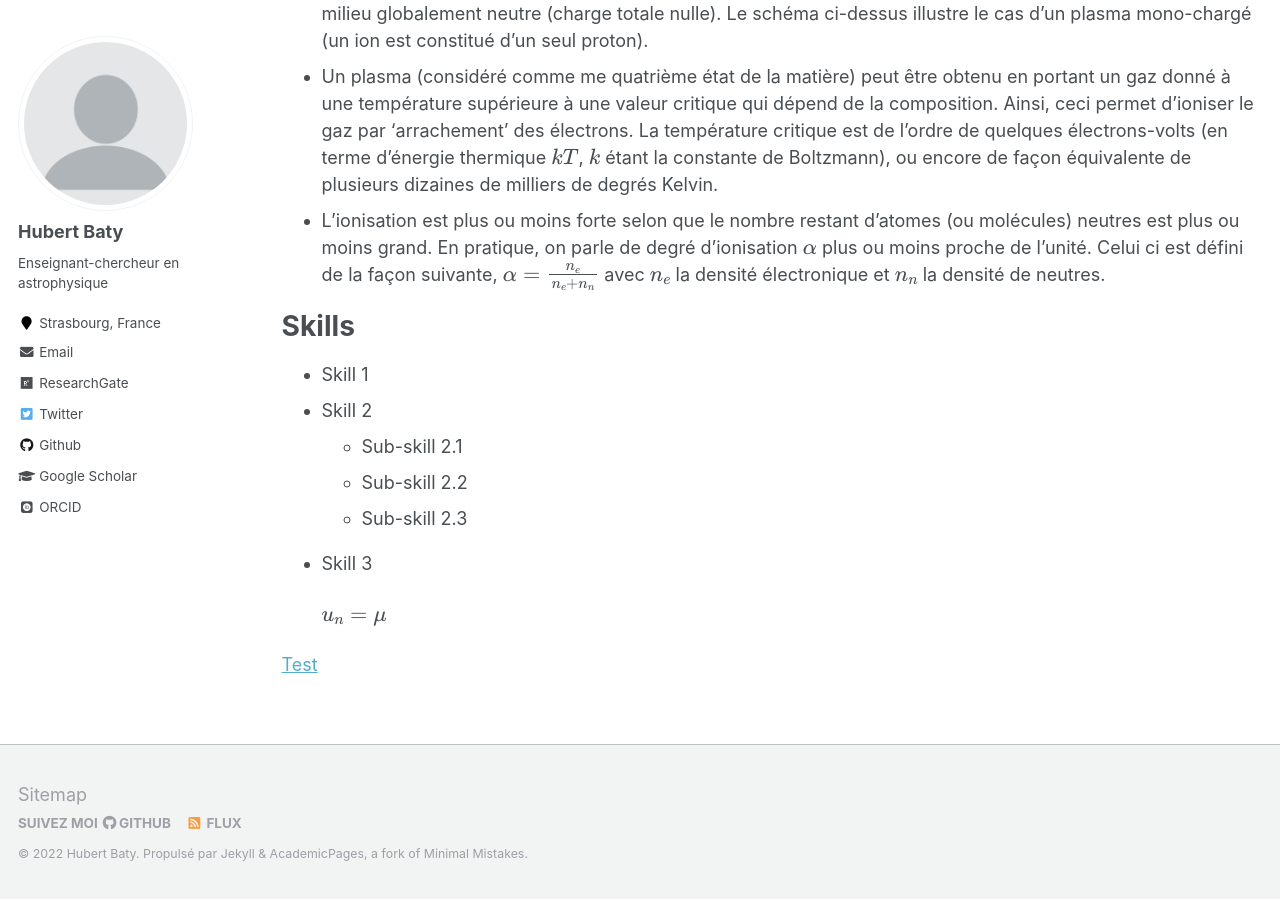
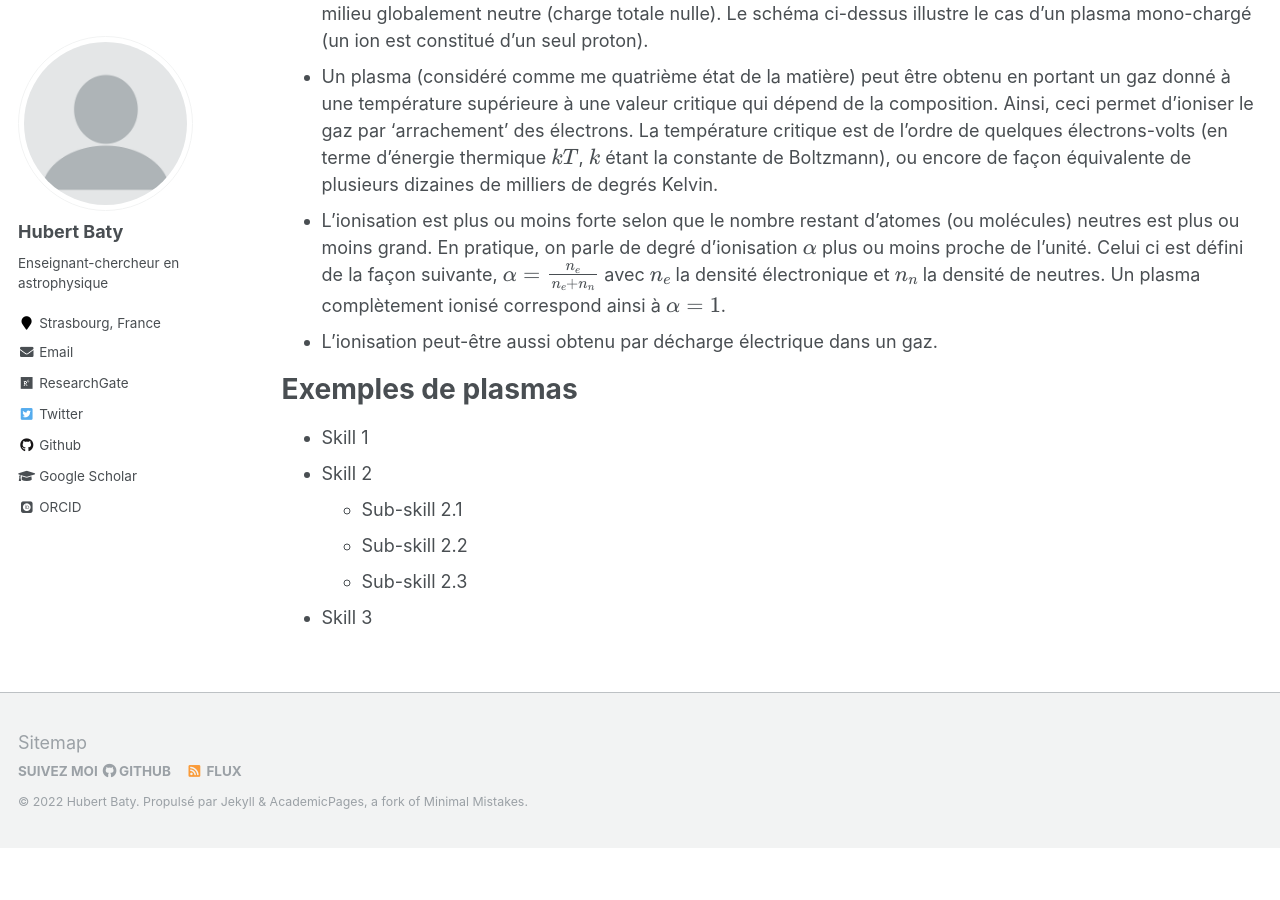
Before and after one commit to hubertbaty/hubertbaty.github.io, a Jekyll site: the page built from _pages/plasma.md, in a window 1280 px wide and 900 px high, scrolled down 1209 px. Built offline with Jekyll 4.4.1, drawn with Linux system fonts in a browser that asks for light colours; some web fonts are replaced; formulas are drawn with MathJax 3; after the commit the page ends 2056 px from its top, so only the background shows below that.

Commit message:
Update plasma.md

```diff
--- a/_pages/plasma.md
+++ b/_pages/plasma.md
@@ -24,11 +24,13 @@ dépend de la composition. Ainsi, ceci permet d'ioniser le gaz par 'arrachement'
 de milliers de degrés Kelvin.
 * L'ionisation est plus ou moins forte selon que le nombre restant d'atomes (ou molécules) neutres est plus ou moins grand. En pratique, on parle
 de degré d'ionisation $\alpha$ plus ou moins proche de l'unité. Celui ci est défini de la façon suivante,
-$\alpha = \frac{n_e}{n_e+n_n}$ avec $n_e$ la densité électronique et $n_n$ la densité de neutres.
+$\alpha = \frac{n_e}{n_e+n_n}$ avec $n_e$ la densité électronique et $n_n$ la densité de neutres. Un plasma complètement ionisé correspond ainsi à
+$\alpha = 1$.
+* L'ionisation peut-être aussi obtenu par décharge électrique dans un gaz.
 
 
 
-Skills
+Exemples de plasmas
 ======
 * Skill 1
 * Skill 2
@@ -36,8 +38,3 @@ Skills
   * Sub-skill 2.2
   * Sub-skill 2.3
 * Skill 3
-
-  $u_n = \mu$
-
-
-[Test](https://hal.archives-ouvertes.fr/cel-02164507)
```
